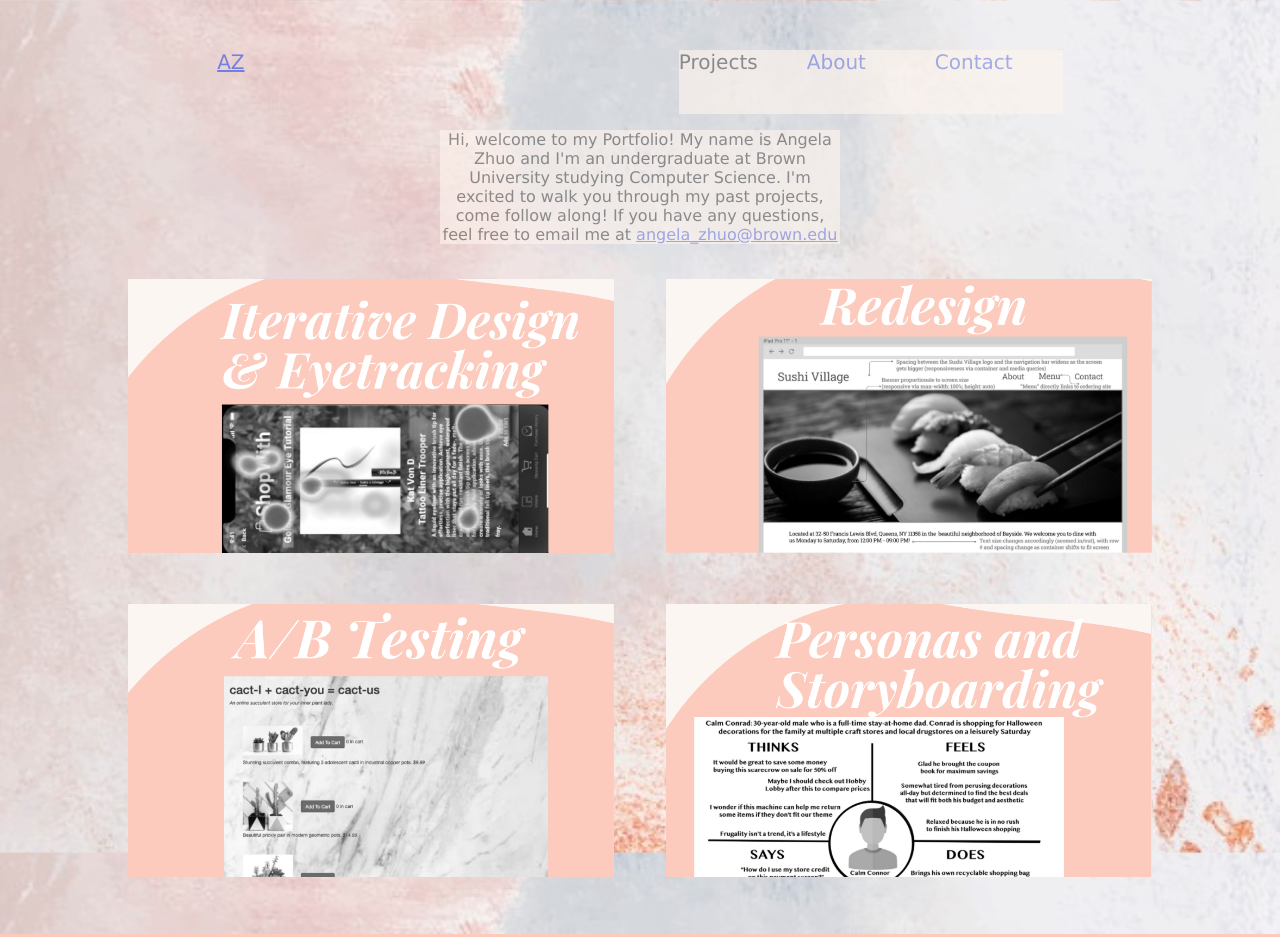
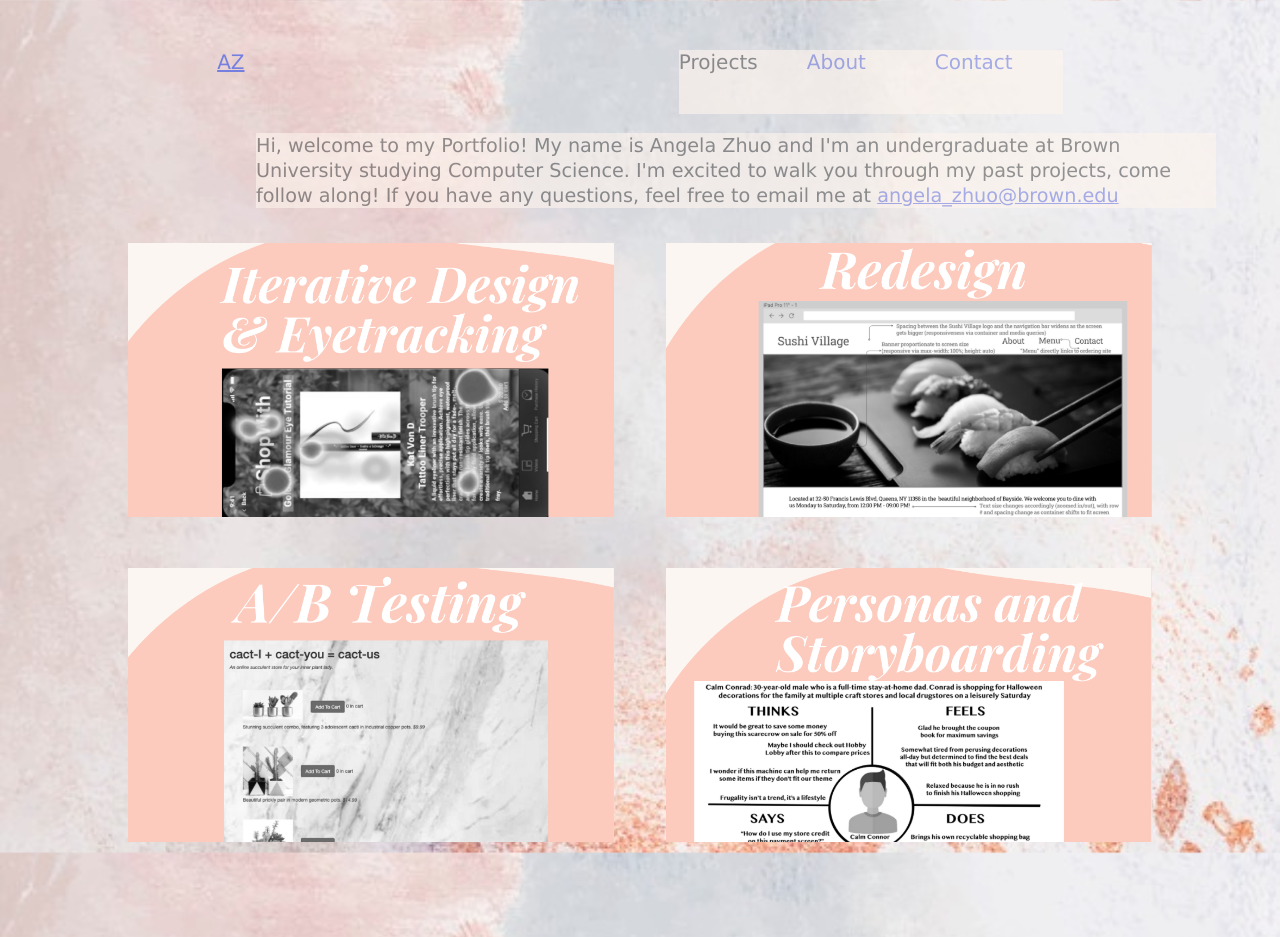
Before and after one commit to angelaasdfghjkl/Portfolio, a PHP site: page /index.php in a window 1280 px wide. Run offline with PHP 8.4, Linux system fonts and the light colour scheme.

Commit message:
text spacing

```diff
--- a/index.css
+++ b/index.css
@@ -8,11 +8,15 @@ body {
   background-repeat: no-repeat;
   background-attachment: fixed;
   background-size: cover;
+  line-height: 25px;
+  margin-bottom: 20px;
+  display: block;
 }
 
 .body-index {
   background-color: #fffcf8;
 }
+
 
 .header {
   display: block;
@@ -88,10 +92,10 @@ header {
 p {
   margin-left: auto;
   margin-right: auto;
-  width: 25em;
-  text-align: center;
+  width: 50em;
   background-color:#FFF5EE;
   opacity:0.6;
+  font-size:1.5vw;
 }
 
 li {
```
